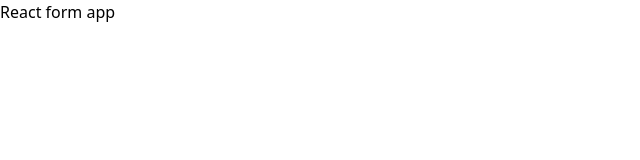
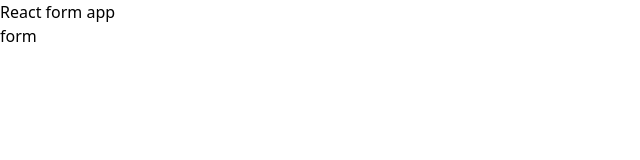
Before and after one commit to JayCodeGitHub/react-form-app, a React (Create React App) app: page / in a window 1280 px wide. Shown: the top 160 px of the page, without its empty margins (0-640 px from the left). Built offline with nearby package versions, Linux system fonts and the light colour scheme.

Commit message:
Created Header

```diff
--- a/src/components/form.tsx
+++ b/src/components/form.tsx
@@ -3,7 +3,7 @@
 function Form() {
   return (
     <form>
-      <h1>React form app</h1>
+      <h2>form</h2>
     </form>
   );
 }
--- /dev/null
+++ b/src/components/header.tsx
@@ -0,0 +1,11 @@
+import React from "react";
+
+function Header() {
+  return (
+    <header>
+      <h1>React form app</h1>
+    </header>
+  );
+}
+
+export default Header;
--- a/src/views/App.tsx
+++ b/src/views/App.tsx
@@ -1,9 +1,11 @@
 import React from "react";
 import Form from "../components/form";
+import Header from "../components/header";
 
 function App() {
   return (
     <main>
+      <Header />
       <Form />
     </main>
   );
```
